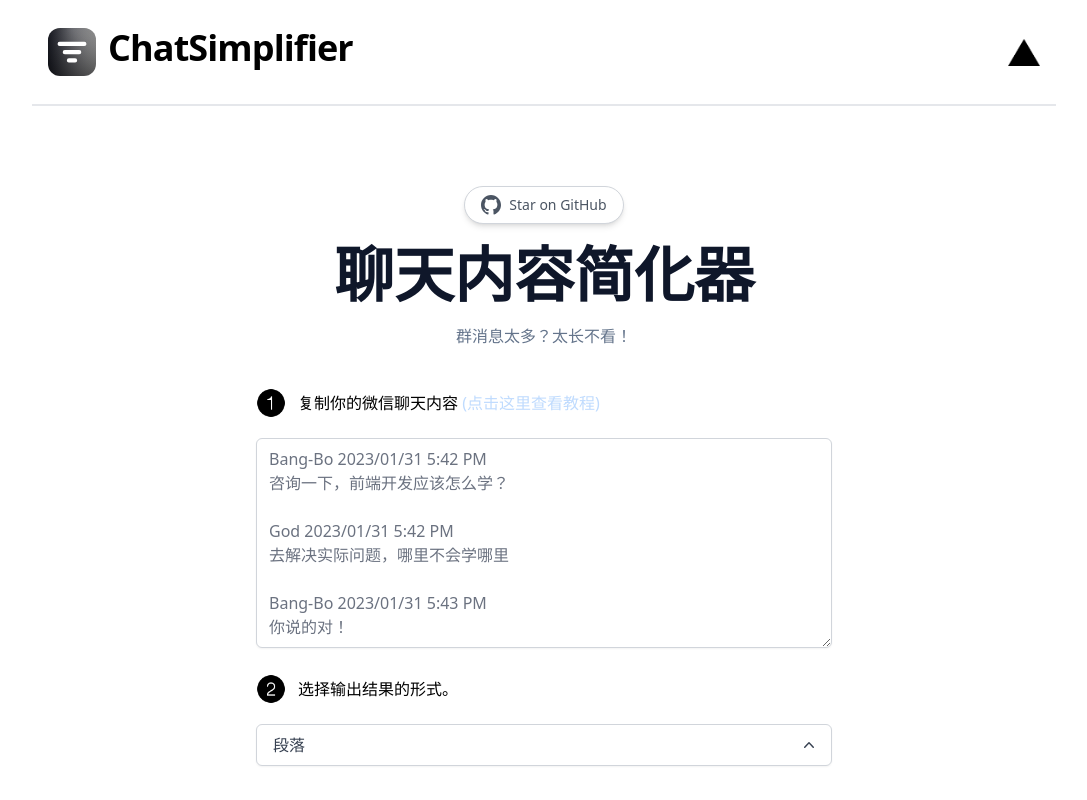
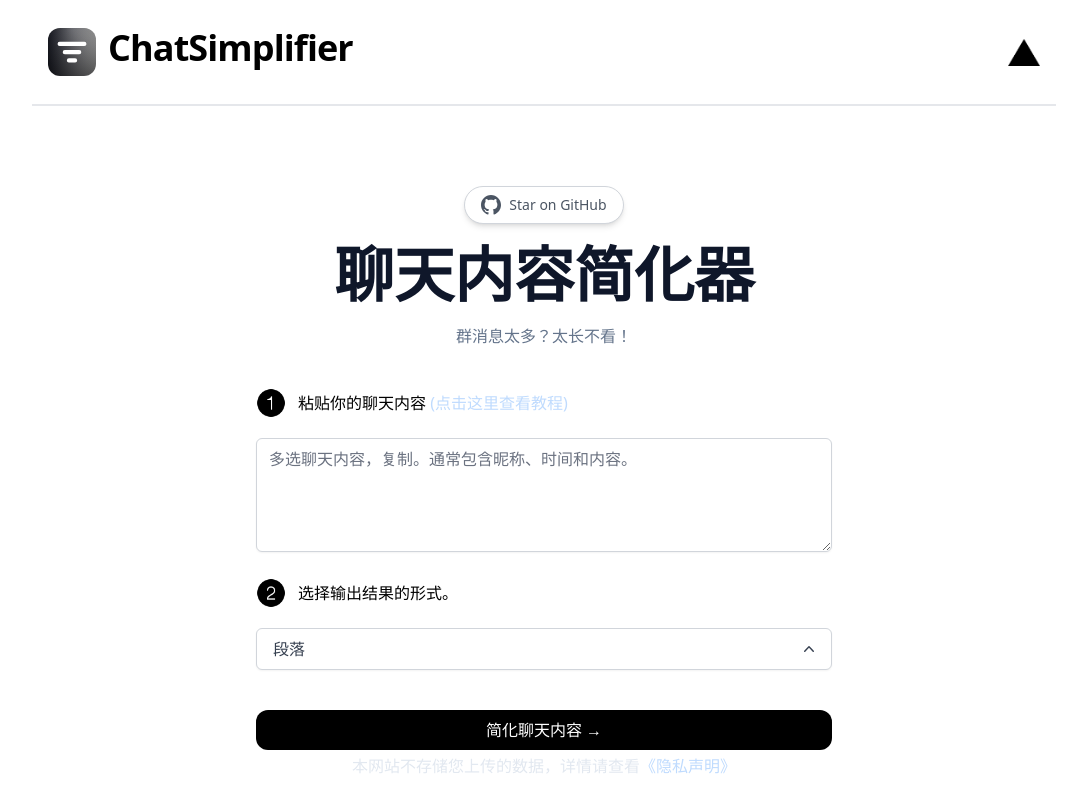
Before and after one commit to zhengbangbo/chat-simplifier, a Next.js app: page / in a window 1280 px wide. Shown: the top 800 px of the page, without its empty margins (96-1183 px from the left). Built offline with nearby package versions, Linux system fonts and the light colour scheme.

Commit message:
chore: update screenshot

```diff
--- a/pages/index.tsx
+++ b/pages/index.tsx
@@ -95,7 +95,7 @@ const Home: NextPage = () => {
               className="mb-5 sm:mb-0"
             />
             <p className="text-left font-medium">
-              复制你的微信聊天内容{" "}
+              粘贴你的聊天内容{" "}
               <span className="text-blue-200 hover:text-blue-400">
                 <a
                   href="https://github.com/zhengbangbo/chat-simplifier/wiki/Help"
@@ -108,10 +108,10 @@ const Home: NextPage = () => {
           <textarea
             value={chat}
             onChange={(e) => setChat(e.target.value)}
-            rows={8}
+            rows={4}
             className="w-full rounded-md border-gray-300 shadow-sm focus:border-black focus:ring-black my-5"
             placeholder={
-              "Bang-Bo 2023/01/31 5:42 PM\n咨询一下，前端开发应该怎么学？\n\nGod 2023/01/31 5:42 PM\n去解决实际问题，哪里不会学哪里\n\nBang-Bo 2023/01/31 5:43 PM\n你说的对！"
+              "多选聊天内容，复制。通常包含昵称、时间和内容。"
             }
           />
           <div className="flex mb-5 items-center space-x-3">
```
Also changed, not shown: public/screenshot.png.
